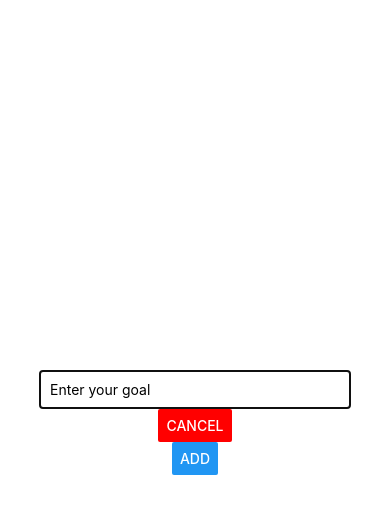
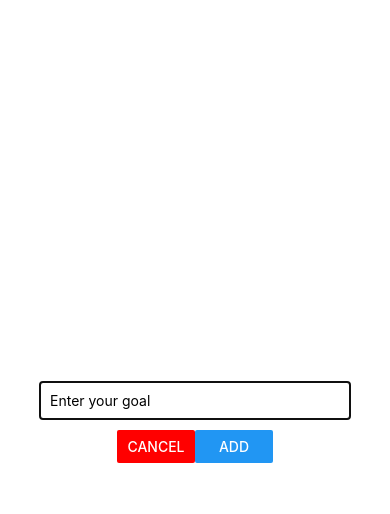
Before and after one commit to MadNeat-O/rn-guide, a React Native app: screen / in a window 390 px wide. Both pictures are taken after a click on the button "ADD A NEW GOAL". Shown: the top 514 px of the page. Built offline with nearby package versions, Linux system fonts and the light colour scheme.

Commit message:
fixed button styling

```diff
--- a/components/GoalInput.js
+++ b/components/GoalInput.js
@@ -23,8 +23,14 @@
           onChangeText={goalInputHandler}
           value={enteredGoal}
         />
-        <Button title="Cancel" color="red" onPress={props.onCancel} />
-        <Button title="Add" onPress={addGoalHandler} />
+        <View style={styles.buttons}>
+          <View style={styles.button}>
+            <Button title="Cancel" color="red" onPress={props.onCancel} />
+          </View>
+          <View style={styles.button}>
+            <Button title="Add" onPress={addGoalHandler} />
+          </View>
+        </View>
       </View>
     </Modal>
   )
@@ -41,7 +47,16 @@
     borderColor:'black',
     borderWidth:1,
     padding:10
+  },
+  buttons: {
+    flexDirection: "row",
+    justifyContent: 'space-between',
+    width: '40%',
+    paddingTop: 10
+  },
+  button: {
+    width: '50%'
   }
-})
+});
 
 export default GoalInput;
```
